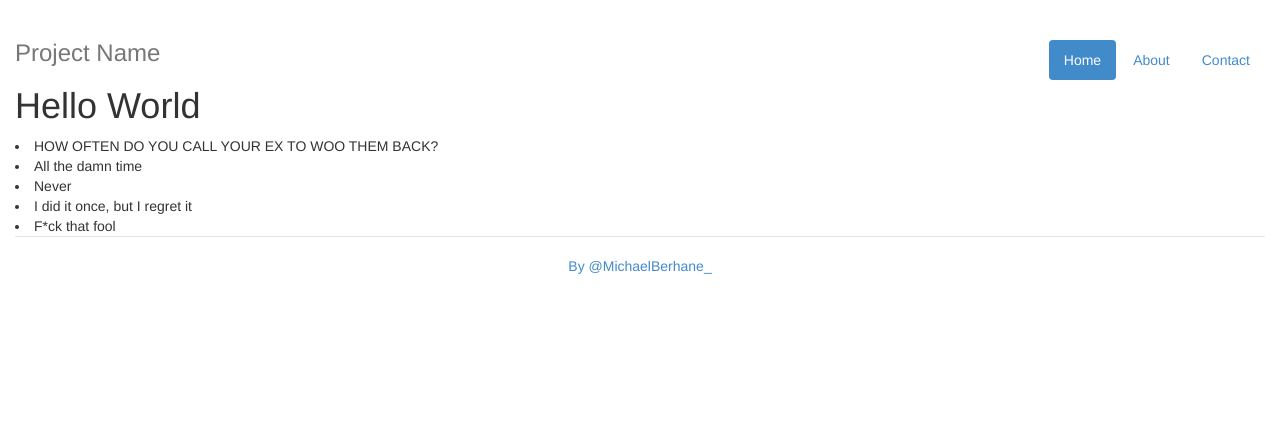
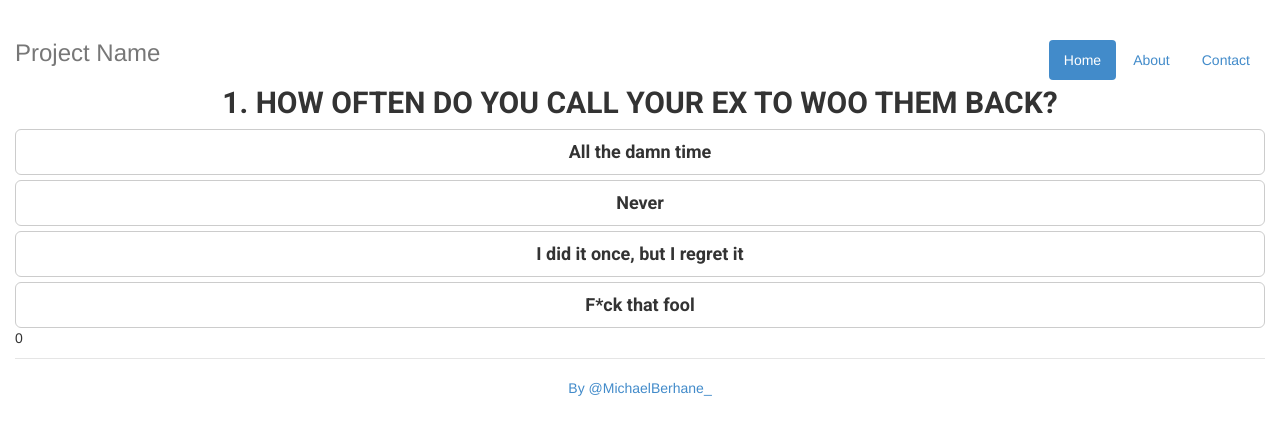
Before and after one commit to MichaelBerhane/SPA, a plain HTML site: page index.html in a window 1280 px wide. Both pictures are taken after a click on the button "TRY IT". Drawn offline with Linux system fonts and the light colour scheme.

Commit message:
added controller and questions

```diff
--- a/css/style.css
+++ b/css/style.css
@@ -1,39 +1,39 @@
 body{
 	padding-top: 20px;
 	padding-bottom: 20px;
-
 }
-
 
 .content {
 	text-align: center;
 	padding-top: 40px;
 	margin: 40px;
-
 }
 
 .content h1 {
-
 	font-family: 'Roboto', san-serif;
 	font-weight: 700;
-
 }
 
 .content .btn {
 	padding: 14px 24px;
-
 }
 
 .footer {
-	padding-top: 19px;
+	padding: 19px 0px;
+	margin: 10px 0px;
 	color: #777;
 	border-top: 1px solid #e5e5e5;
-
 }
 
 .footercontent {
-	margin: 0px 350px;
-	padding: 0px 20px;
-
 	text-align: center;
 }
+
+.btn {
+	font-family: 'Roboto', san-serif;
+}
+
+#title{
+	font-family: 'Roboto', san-serif;
+	text-align: center;
+}
--- a/js/controller.js
+++ b/js/controller.js
@@ -3,5 +3,16 @@ var appControllers = angular.module('appControllers', []);
 appControllers.controller('QuestionController', ['$scope', '$http', function($scope, $http){
 	$http.get('js/data.json').success(function(data){
 		$scope.question = data;
+		$scope.count = Number(0);
+
+		/* Increase the counter */
+
+		$scope.button = function(){
+			if($scope.count < 5){
+				$scope.count++;
+			}
+
+		}
+
 	});
 }]);
--- a/partials/question.html
+++ b/partials/question.html
@@ -1,11 +1,20 @@
-<h1>Hello World</h1>
 
+<div ng-controller="QuestionController">
 
+	<h2 id ="title">{{question[count].no + ". " + question[count].question | uppercase }}</h2>
+	<button type="button" ng-click="button()" ng-init="count=0" class="btn btn-default btn-lg btn-block">
+		{{question[count].A}}
+	</button>
+	<button type="button" ng-click="button()" class="btn btn-default btn-lg btn-block">
+		{{question[count].B}}
+	</button>
+	<button type="button" ng-click="button()" class="btn btn-default btn-lg btn-block">
+		{{question[count].C}}
+	</button>
+	<button type="button" ng-click="button()" class="btn btn-default btn-lg btn-block">
+		{{question[count].D}}
+	</button>
 
-	<li>{{question[0].question | uppercase }}</li>
-	<li>{{question[0].A}}</li>
-	<li>{{question[0].B}}</li>
-	<li>{{question[0].C}}</li>
-	<li>{{question[0].D}}</li>
+	{{count}}
 
-	{{count + Hello}}
+</div>
```
